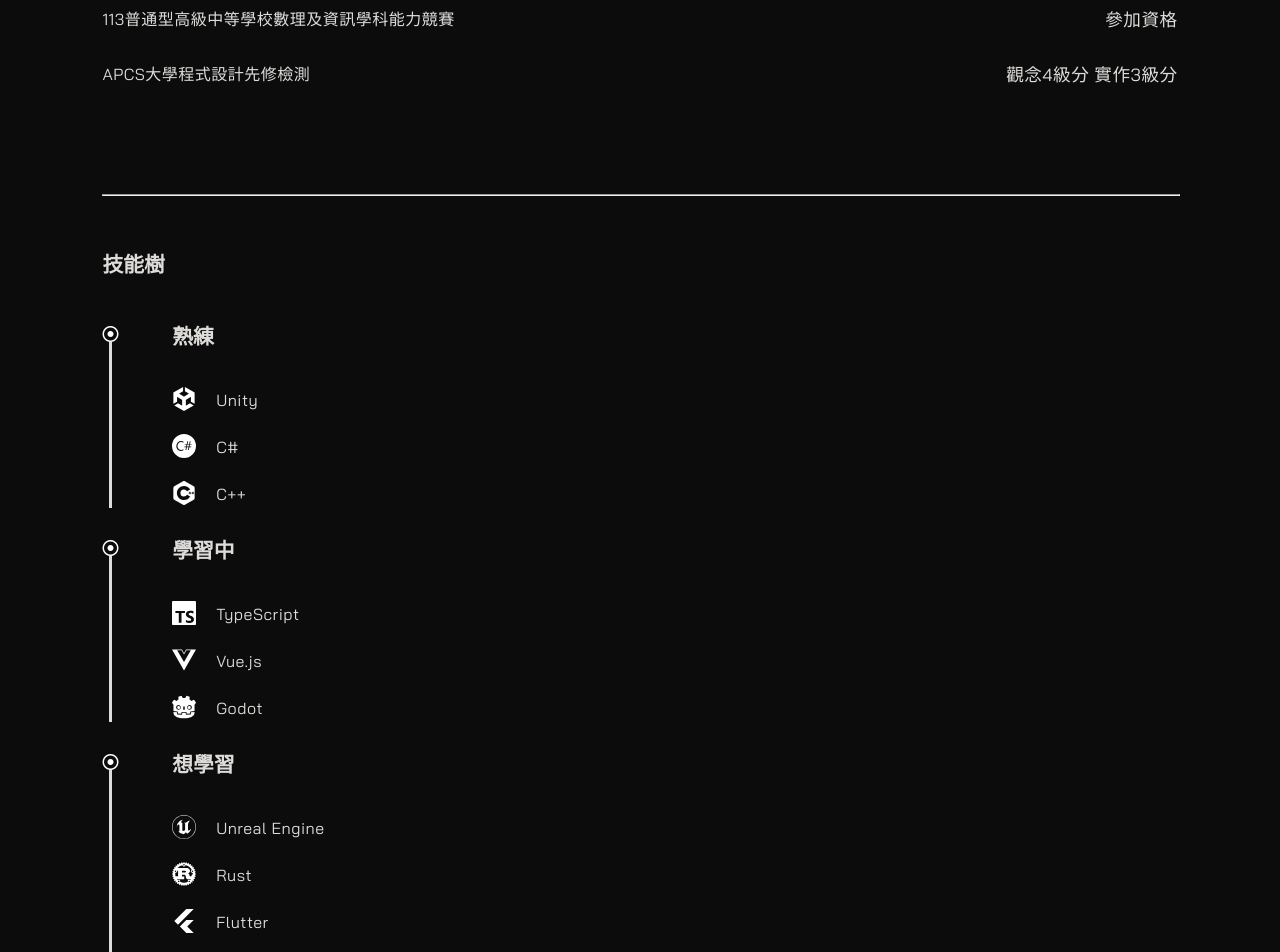
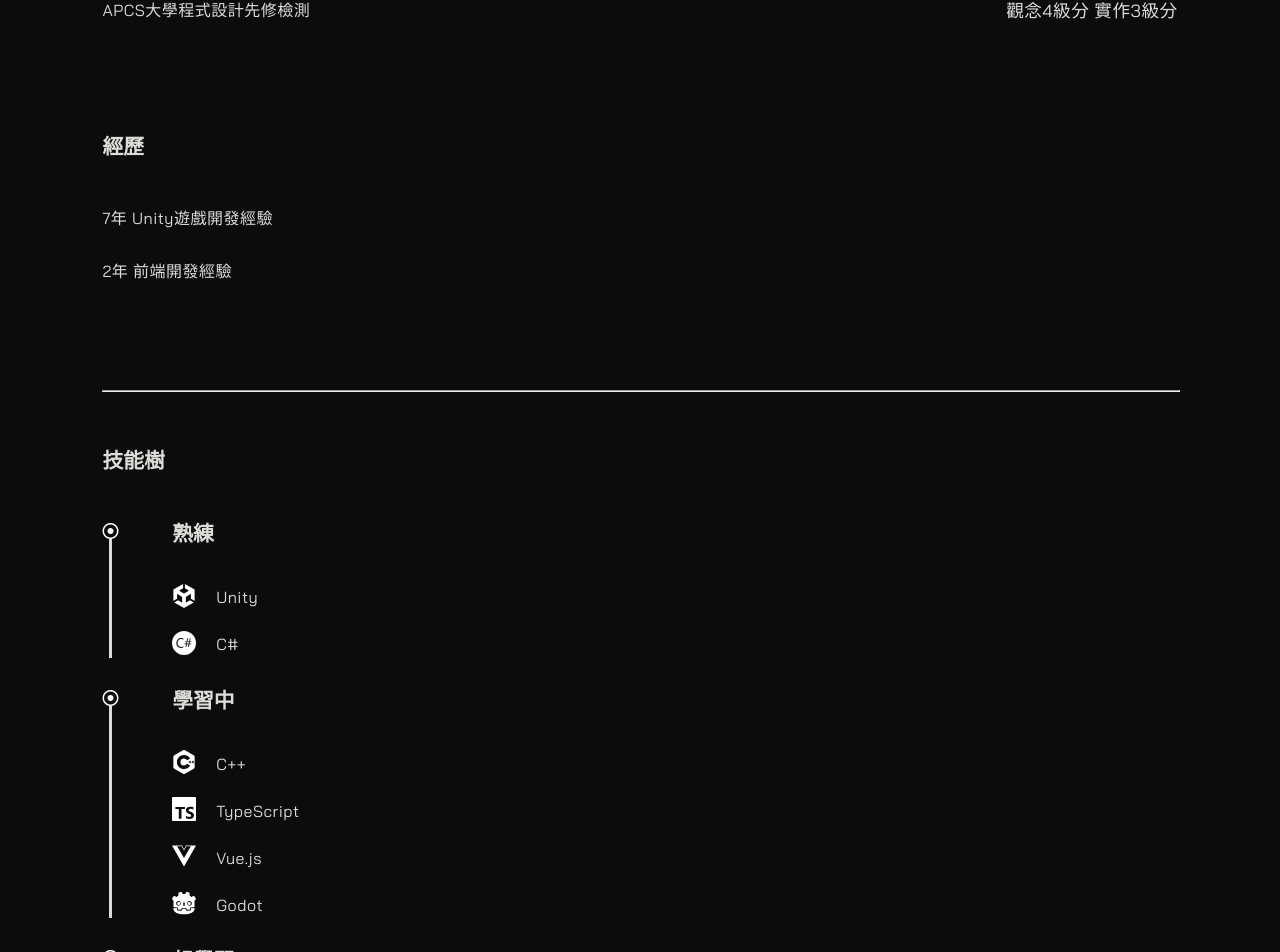
Before and after one commit to andongni0723/Andongni-Space, a Vue app: page /about in a window 1280 px wide. Shown: the part 932-1884 px from the top of the page. Built offline with nearby package versions, Linux system fonts and the light colour scheme.

Commit message:
v4.3 - add text fade animation

```diff
--- a/package.json
+++ b/package.json
@@ -1,6 +1,6 @@
 {
   "name": "andongni-space-vue3",
-  "version": "4.2.2",
+  "version": "4.3",
   "private": true,
   "type": "module",
   "scripts": {
--- a/public/data/AboutDataManager.ts
+++ b/public/data/AboutDataManager.ts
@@ -2,7 +2,7 @@ import {
     cppIconPath,
     csharpIconPath,
     flutterIconPath,
-    godotIconPath,
+    godotIconPath, pytorchIconPath,
     rustIconPath, swiftIconPath,
     typeScriptIconPath, ueIconPath,
     unityIconPath
@@ -38,6 +38,17 @@ export const SpecialEventDataList: EventData[] = [
     }
 ];
 
+export const ExperienceEventDataList: EventData[] = [
+    {
+        title: "7年 Unity遊戲開發經驗",
+        result: ""
+    },
+    {
+        title: "2年 前端開發經驗",
+        result: ""
+    },
+];
+
 export const SkilledSkillDataList: SkillData[] = [
     {
         iconPath: unityIconPath,
@@ -47,13 +58,13 @@ export const SkilledSkillDataList: SkillData[] = [
         iconPath: csharpIconPath,
         skillName: "C#"
     },
+];
+
+export const LearningSkillDataList: SkillData[] = [
     {
         iconPath: cppIconPath,
         skillName: "C++"
     },
-];
-
-export const LearningSkillDataList: SkillData[] = [
     {
         iconPath: typeScriptIconPath,
         skillName: "TypeScript"
@@ -70,21 +81,25 @@ export const LearningSkillDataList: SkillData[] = [
 
 export const WantToLearnSkillDataList: SkillData[] = [
     {
-        iconPath: ueIconPath,
-        skillName: "Unreal Engine"
+        iconPath: pytorchIconPath,
+        skillName: "PyTorch"
     },
-    {
-        iconPath: rustIconPath,
-        skillName: "Rust"
-    },
-    {
-        iconPath: flutterIconPath,
-        skillName: "Flutter"
-    },
-    {
-        iconPath: swiftIconPath,
-        skillName: "Swift"
-    },
+    // {
+    //     iconPath: ueIconPath,
+    //     skillName: "Unreal Engine"
+    // },
+    // {
+    //     iconPath: rustIconPath,
+    //     skillName: "Rust"
+    // },
+    // {
+    //     iconPath: flutterIconPath,
+    //     skillName: "Flutter"
+    // },
+    // {
+    //     iconPath: swiftIconPath,
+    //     skillName: "Swift"
+    // },
 ];
 
 
--- /dev/null
+++ b/src/components/Func/FadeInObserver.vue
@@ -0,0 +1,49 @@
+<template>
+  <div class="fade-in">
+    <slot></slot>
+  </div>
+</template>
+
+<script setup lang="ts">
+import { onMounted, ref, onUnmounted } from "vue";
+
+// IntersectionObserver 處理淡入效果
+const observeFadeIn = () => {
+  const observer = new IntersectionObserver(
+      (entries) => {
+        entries.forEach((entry) => {
+          if (entry.isIntersecting) {
+            // 當元素進入視口時，添加類名觸發動畫
+            entry.target.classList.add("active");
+          } else {
+            // 當元素離開視口時，移除類名
+            entry.target.classList.remove("active");
+          }
+        });
+      },
+      { threshold: 0.1 } // 控制進入和離開的觸發閾值
+  );
+
+  // 選擇所有 .fade-in 類名的元素進行監控
+  const elements = document.querySelectorAll(".fade-in");
+  elements.forEach((el) => observer.observe(el));
+};
+
+onMounted(() => {
+  observeFadeIn();
+});
+</script>
+
+<style scoped>
+.fade-in {
+  opacity: 0;
+  color: white;
+  transform: translateY(20px);
+  transition: opacity 0.3s ease-out, transform 0.3s ease-out;
+}
+
+.fade-in.active {
+  opacity: 1;
+  transform: translateY(0);
+}
+</style>
--- a/src/components/WebPage/MainPage/MainPageIntroProject-Component.vue
+++ b/src/components/WebPage/MainPage/MainPageIntroProject-Component.vue
@@ -1,6 +1,7 @@
 <script lang="ts" setup>
 import { defineProps, computed } from 'vue';
 import Button from "@/components/WebPage/Main/Button.vue";
+import FadeInObserver from "@/components/Func/FadeInObserver.vue";
 
 interface Props
 {
@@ -24,7 +25,7 @@ const introFormat = props.intro;
   <div class="project-show">
     <div class="project" :style="projectStyle">
       <div class="index" :style="indexStyle">
-        <h1 class="title" >{{index}}</h1>
+        <FadeInObserver><h1 class="title" >{{index}}</h1></FadeInObserver>
       </div>
       <div class="details">
         <img class="detail-img" :src="imgSrc" :style="imgStyle" alt="project-img" >
@@ -32,12 +33,14 @@ const introFormat = props.intro;
     </div>
     <div class="intro">
       <div class="name-and-button" >
-        <h1 class="big-title" >{{title}}</h1>
-        <Button style="" link="/project" text="查看" :link-props="projectProps"/>
+        <FadeInObserver><h1 class="big-title" >{{title}}</h1></FadeInObserver>
+        <FadeInObserver><Button style="" link="/project" text="查看" :link-props="projectProps"/></FadeInObserver>
       </div>
-      <div class="text">
-        <p v-html="introFormat"/>
-      </div>
+      <FadeInObserver>
+        <div class="text">
+          <p v-html="introFormat"/>
+        </div>
+      </FadeInObserver>
     </div>
   </div>
   <hr class="line">
--- a/src/components/WebPage/MainPage/More.vue
+++ b/src/components/WebPage/MainPage/More.vue
@@ -1,16 +1,16 @@
 <script setup lang="ts">
-
 import Button from "@/components/WebPage/Main/Button.vue";
+import FadeInObserver from "@/components/Func/FadeInObserver.vue";
 </script>
 
 <template>
 <div class="more">
   <div class="text-and-button">
-    <h1 class="title-text">VIEW ALL PROJECT</h1>
+    <FadeInObserver><h1 class="title-text">VIEW ALL PROJECT</h1></FadeInObserver>
     <Button class="go-button" style="" link="/all-project" text="所有專案" link-props=""/>
   </div>
   <div class="text-and-button reverse">
-    <h1 class="title-text">ABOUT ME</h1>
+    <FadeInObserver><h1 class="title-text">ABOUT ME</h1></FadeInObserver>
     <Button class="go-button" style="" link="/about" text="關於我" link-props=""/>
   </div>
 </div>
--- a/src/router/index.ts
+++ b/src/router/index.ts
@@ -136,7 +136,7 @@ const checkResourceLoaded = () => {
             console.log('资源加载超时')
             completeResourceLoading()
         }
-    }, 1000);
+    }, 500);
 }
 
 // 完成资源加载的函数
--- a/src/views/About.vue
+++ b/src/views/About.vue
@@ -1,12 +1,9 @@
 <script setup lang="ts">
 import BigTitle from "@/components/WebPage/Main/BigTitle.vue";
 import scrollingPathData from '../../public/data/scrolling-path.yaml'
-import ResponsiveWatcher from "@/components/Func/ResponsiveWatcher.vue";
-import {AllSkillDataList, SpecialEventDataList} from "../../public/data/AboutDataManager";
-import {ref} from "vue";
-import MarkdownRenderer from "@/components/Markdown/MarkdownRenderer.vue";
-import NewConvertMarkdown from "@/components/Markdown/NewConvertMarkdown.vue";
-import LoadingPanel from "@/components/WebPage/Main/LoadingPanel.vue";
+import {AllSkillDataList, ExperienceEventDataList, SpecialEventDataList} from "../../public/data/AboutDataManager";
+import FadeInObserver from "@/components/Func/FadeInObserver.vue";
+// import {ref, onMounted} from "vue";
 
 interface ScrollingYAML {
   list: string[]
@@ -15,8 +12,6 @@ interface ScrollingYAML {
 const jsonString = JSON.stringify(scrollingPathData, null, 2);
 const parsedJson = JSON.parse(jsonString) as ScrollingYAML;
 const paths: string[] = parsedJson.list;
-const pathsRef = ref(paths);
-const reverseIndexes = Array.from({ length: 12 }, (_, i) => 12 - i);
 </script>
 
 <template>
@@ -24,8 +19,8 @@ const reverseIndexes = Array.from({ length: 12 }, (_, i) => 12 - i);
     <BigTitle title="ABOUT ME" style="overflow:hidden;"/>
     <div class="intro">
       <div class="description">
-        <p class="small-title">個人簡介</p>
-        <p class="small-text">我是沈奕瑋，興趣和專長是程式設計、遊戲開發，在面對自己擅長的話題時會踴躍發言，反之則會因為缺乏自信心而少說話。平時對自己的日常有規劃，如果遇到意外會讓心情變差。</p>
+        <FadeInObserver><p class="small-title">個人簡介</p></FadeInObserver>
+        <FadeInObserver><p class="small-text">我是沈奕瑋，興趣和專長是程式設計、遊戲開發，在面對自己擅長的話題時會踴躍發言，反之則會因為缺乏自信心而少說話。平時對自己的日常有規劃，如果遇到意外會讓心情變差。</p></FadeInObserver>
       </div>
       <img src="/about-img/my-photo-1.jpg" alt="my-photo" class="my-photo">
     </div>
@@ -33,10 +28,17 @@ const reverseIndexes = Array.from({ length: 12 }, (_, i) => 12 - i);
 
     <div class="event-intro">
       <div class="event-description">
+
         <p class="small-title">特殊事蹟</p>
         <div class="thing" v-for="(data, index) in SpecialEventDataList">
-          <div :key="index" class="name small-text"><p>{{data.title}}</p></div>
-          <div :key="index" class="result small-text bold"><p>{{data.result}}</p></div>
+          <FadeInObserver><div ref="fadeText" :key="index" class="name small-text fade-in ">{{data.title}}</div></FadeInObserver>
+          <FadeInObserver><div ref="fadeText" :key="index" class="result small-text bold fade-in">{{data.result}}</div></FadeInObserver>
+        </div>
+        <div style="height: 50px"></div>
+        <p class="small-title">經歷</p>
+        <div class="thing" v-for="(data, index) in ExperienceEventDataList">
+          <FadeInObserver><div :key="index" class="name small-text"><p>{{data.title}}</p></div></FadeInObserver>
+          <FadeInObserver><div :key="index" class="result small-text bold"><p>{{data.result}}</p></div></FadeInObserver>
         </div>
       </div>
       <hr class="short-line">
@@ -47,25 +49,31 @@ const reverseIndexes = Array.from({ length: 12 }, (_, i) => 12 - i);
             <i class="fa-regular fa-circle-dot" style="color: #ffffff;"></i>
             <hr class="vertical">
           </div>
-
+          <FadeInObserver>
             <div class="skill">
               <p class="small-title">{{dataList.groupName}}</p>
               <div class="skill-content" v-for="(data, index) in dataList.skillDataList">
                 <div class="skill-icon">
-                <svg v-if="data.iconPath != '' " role="img" viewBox="0 0 24 24" height="1.5em" xmlns="http://www.w3.org/2000/svg"><title></title><path :d="data.iconPath" fill="white"/></svg>
+                  <svg v-if="data.iconPath != '' " class="fade-in" role="img" viewBox="0 0 24 24" height="1.5em" xmlns="http://www.w3.org/2000/svg"><title></title><path :d="data.iconPath" fill="white"/></svg>
                   <i v-else class="fa-solid fa-code fa-xl" style="color: #ffffff;"></i>
                 </div>
-              <div :key="index" class="name small-text"><p>{{data.skillName}}</p></div>
+                <div :key="index" class="name small-text "><p>{{data.skillName}}</p></div>
+                <!--<div :key="index" class="name small-text "><p>{{data.skillName}}</p></div>-->
+                <!--<div :key="index" class="name small-text "><FadeInObserver><p>{{data.skillName}}</p></FadeInObserver></div>-->
               </div>
             </div>
+          </FadeInObserver>
+
         </div>
       </div>
     </div>
 
+    <FadeInObserver>
       <div class="contact">
         <p class="contact-text">Contact me by email </p>
-      <a class="email" href="mailto:0723@andongni.me">0723@andongni.me</a>
+        <a class="email" href="mailto:dev@andongni.me">dev@andongni.me</a>
       </div>
+    </FadeInObserver>
   </div>
 
 </template>
@@ -94,7 +102,7 @@ const reverseIndexes = Array.from({ length: 12 }, (_, i) => 12 - i);
   flex-direction: column;
   flex-wrap: nowrap;
   align-items: flex-start;
-  padding: 5% 8%;
+  padding: 0 8% 5%;
   //gap: 20vh;
 }
 
@@ -119,7 +127,6 @@ const reverseIndexes = Array.from({ length: 12 }, (_, i) => 12 - i);
   justify-content: space-between;
   flex-wrap: wrap;
   align-items: center;
-
 }
 
 .small-title {
@@ -128,6 +135,7 @@ const reverseIndexes = Array.from({ length: 12 }, (_, i) => 12 - i);
   font-size: 1.3rem;
   color: var(--main-white-color);
   padding-bottom: 20px;
+  //padding-top: 50px;
 }
 
 .small-text {
```
Also changed, not shown: public/data/SvgPaths.ts (+1 -0 lines), 1 other file (tests, documents, lock files or other folders). Lines whose indentation alone changed are shown as unchanged.
